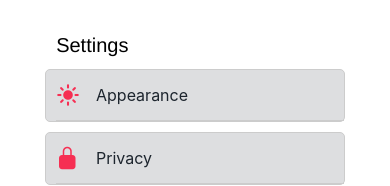
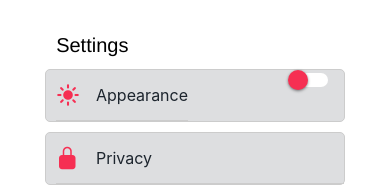
Before and after one commit to bouzenaali/kyo-conseil, a React Native app: screen / in a window 390 px wide. Shown: the part 133-319 px from the top of the page. Built offline with nearby package versions, Linux system fonts and the light colour scheme.

Commit message:
Settings completed

```diff
--- a/Components/Settings1.js
+++ b/Components/Settings1.js
@@ -12,14 +12,25 @@ const SettingsItem = ({ icon, label, onPress }) => (
 );
 
 const SettingsList = () => {
-    const [isSwitchOn, setIsSwitchOn] = useState(false);
+
+  const [isSwitchOn, setIsSwitchOn] = useState(false);
   return (
     <View style={styles.container}>
         <Text style={styles.Text}>  Settings </Text>
         <View style={styles.itemContainer}>
-            <SettingsItem icon="ios-sunny" label="Appearance" onPress={() => {}}  >
-                <Switch value={isSwitchOn} onValueChange={setIsSwitchOn} />
-            </SettingsItem>
+            <View style={styles.View}>
+                    <SettingsItem icon="ios-sunny" label="Appearance" onPress={() => {}}  />
+                    <Switch
+                    trackColor={{ false: "#ffffff", true: "#F62F53" }}
+                    thumbColor={isSwitchOn ? "#f4f3f4" : "#F62F53"}
+                    style={{ marginLeft: 100 }}
+                    ios_backgroundColor="#3e3e3e"
+                    onValueChange={setIsSwitchOn}
+                    value={isSwitchOn}
+                    />
+            </View>
+
+
         </View>
         <View style={styles.itemContainer}>
             <SettingsItem icon="ios-lock-closed" label="Privacy" onPress={() => {}} />
@@ -74,6 +85,10 @@ const styles = StyleSheet.create({
         textAlign : 'left',
         paddingBottom:12,
     },
+    View : {
+        flexDirection:'row',
+
+    }
 });
 
 export default SettingsList;
```
